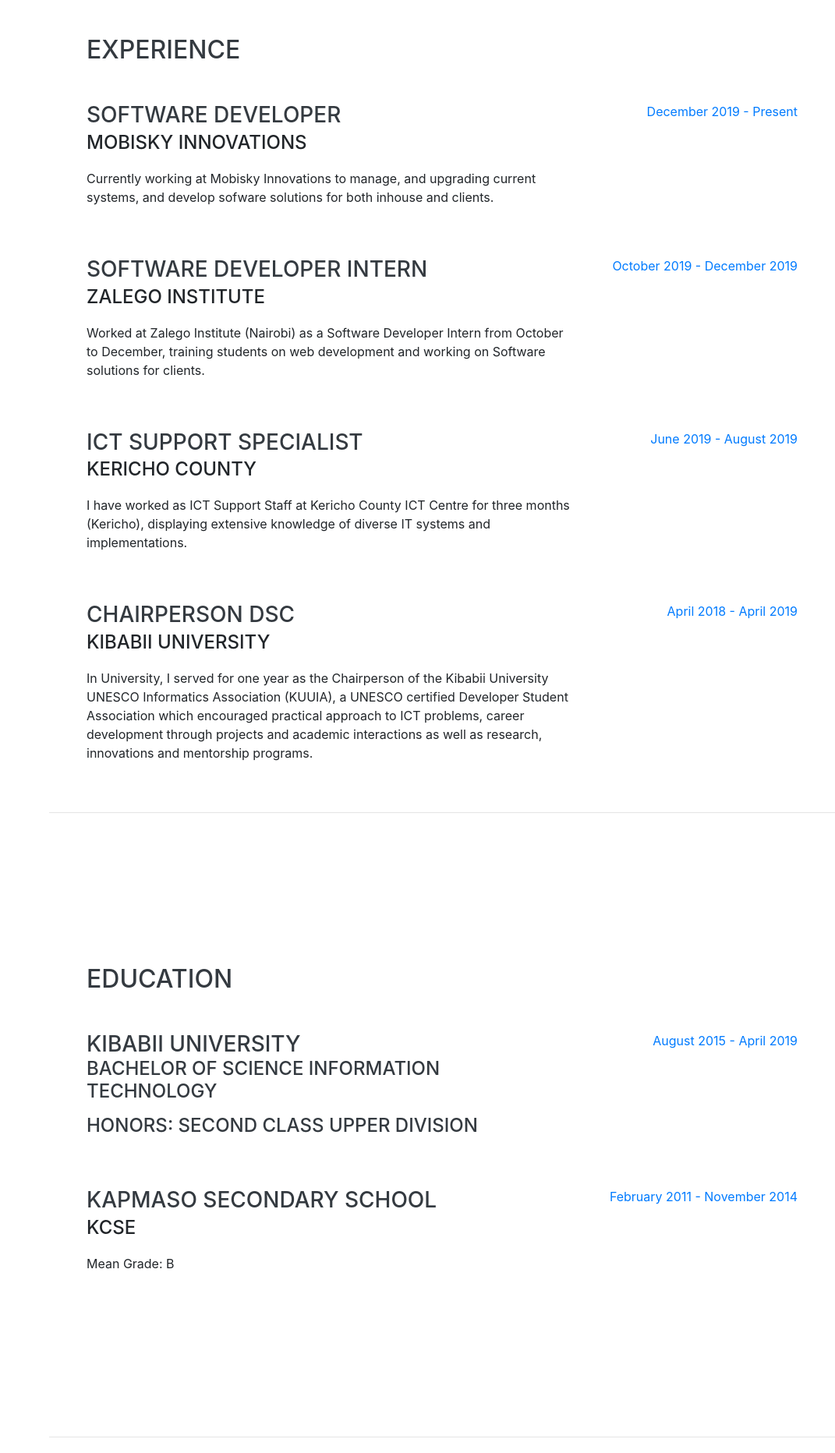
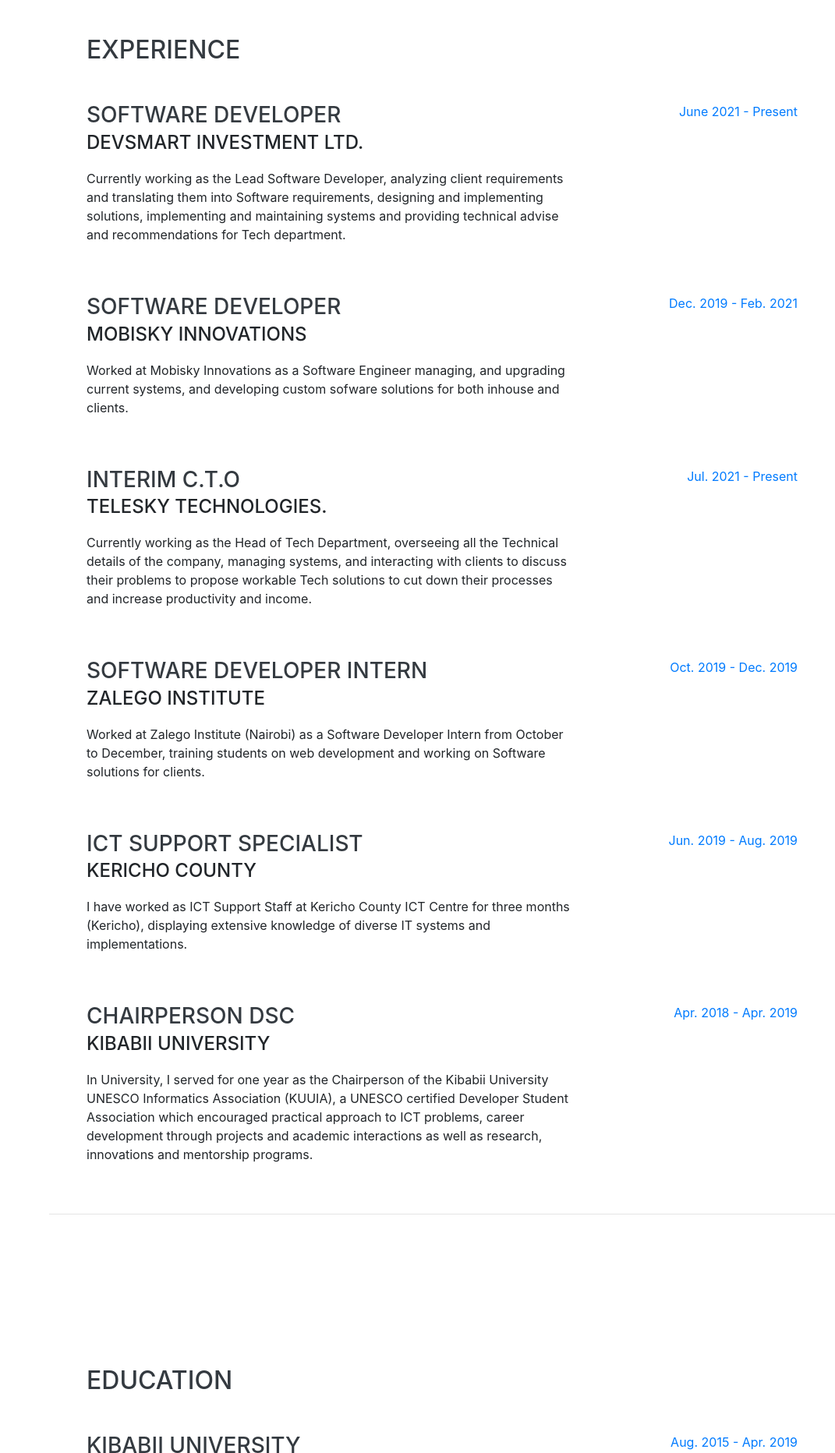
Before and after one commit to dennohdee/dennohdee.github.io, a website with bundled scripts: page index.html in a window 1280 px wide. Shown: the part 804-2668 px from the top of the page at 78% size, without its empty margins (209-1280 px from the left). Built offline with nearby package versions, Linux system fonts and the light colour scheme; a web font is replaced by a local one.

Commit message:
Update index.html

```diff
--- a/index.html
+++ b/index.html
@@ -108,12 +108,36 @@
         <div class="resume-item d-flex flex-column flex-md-row justify-content-between mb-5">
           <div class="resume-content">
             <h3 class="mb-0">Software Developer</h3>
+            <div class="subheading mb-3">Devsmart Investment Ltd.</div>
+            <p>Currently working as the Lead Software Developer, analyzing  client requirements and translating them into Software requirements,
+              designing and implementing solutions, implementing and maintaining systems and providing technical advise and recommendations for Tech department.</p>
+          </div>
+          <div class="resume-date text-md-right">
+            <span class="text-primary">June 2021 - Present</span>
+          </div>
+        </div>
+
+        <div class="resume-item d-flex flex-column flex-md-row justify-content-between mb-5">
+          <div class="resume-content">
+            <h3 class="mb-0">Software Developer</h3>
             <div class="subheading mb-3">Mobisky Innovations</div>
-            <p>Currently working at Mobisky Innovations to manage, and upgrading current systems, and develop
+            <p>Worked at Mobisky Innovations as a Software Engineer managing, and upgrading current systems, and developing custom
               sofware solutions for both inhouse and clients.</p>
           </div>
           <div class="resume-date text-md-right">
-            <span class="text-primary">December 2019 - Present</span>
+            <span class="text-primary">Dec. 2019 - Feb. 2021</span>
+          </div>
+        </div>
+
+        <div class="resume-item d-flex flex-column flex-md-row justify-content-between mb-5">
+          <div class="resume-content">
+            <h3 class="mb-0">Interim C.T.O</h3>
+            <div class="subheading mb-3">Telesky Technologies.</div>
+            <p>Currently working as the Head of Tech Department, overseeing all the Technical details of the company, managing systems, and interacting with clients to discuss
+              their problems to propose workable Tech solutions to cut down their processes and increase productivity and income.</p>
+          </div>
+          <div class="resume-date text-md-right">
+            <span class="text-primary">Jul. 2021 - Present</span>
           </div>
         </div>
 
@@ -128,7 +152,7 @@
             </p>
           </div>
           <div class="resume-date text-md-right">
-            <span class="text-primary">October 2019 - December 2019</span>
+            <span class="text-primary">Oct. 2019 - Dec. 2019</span>
           </div>
         </div>
 
@@ -143,7 +167,7 @@
             </p>
           </div>
           <div class="resume-date text-md-right">
-            <span class="text-primary">June 2019 - August 2019</span>
+            <span class="text-primary">Jun. 2019 - Aug. 2019</span>
           </div>
         </div>
 
@@ -160,7 +184,7 @@
             </p>
           </div>
           <div class="resume-date text-md-right">
-            <span class="text-primary">April 2018 - April 2019</span>
+            <span class="text-primary">Apr. 2018 - Apr. 2019</span>
           </div>
         </div>
 
@@ -181,7 +205,7 @@
             <div class="subheading mb-3">Honors: Second Class Upper Division</div>
           </div>
           <div class="resume-date text-md-right">
-            <span class="text-primary">August 2015 - April 2019</span>
+            <span class="text-primary">Aug. 2015 - Apr. 2019</span>
           </div>
         </div>
 
@@ -192,7 +216,7 @@
             <p>Mean Grade: B</p>
           </div>
           <div class="resume-date text-md-right">
-            <span class="text-primary">February 2011 - November 2014</span>
+            <span class="text-primary">Feb. 2011 - Nov. 2014</span>
           </div>
         </div>
 
@@ -207,14 +231,11 @@
 
         <div class="subheading mb-3">Programming Languages &amp; Tools</div>
         <ul class="list-inline dev-icons">
-          <li class="list-inline-item" title="HTML 5">
-            <i class="fab fa-html5"></i>
+          <li class="list-inline-item" title="Node Js">
+            <i class="fab fa-nodejs"></i>
           </li>
-          <li class="list-inline-item" title="CSS3">
-            <i class="fab fa-css3-alt"></i>
-          </li>
-          <li class="list-inline-item" title="Javascript">
-            <i class="fab fa-js-square"></i>
+          <li class="list-inline-item" title="React Js">
+            <i class="fab fa-reactjs"></i>
           </li>
           <li class="list-inline-item" title="Vue Js">
             <i class="fab fa-vuejs"></i>
@@ -227,6 +248,15 @@
           </li>
           <li class="list-inline-item" title="PHP">
             <i class="fab fa-php"></i>
+          </li>
+          <li class="list-inline-item" title="HTML 5">
+            <i class="fab fa-html5"></i>
+          </li>
+          <li class="list-inline-item" title="CSS3">
+            <i class="fab fa-css3-alt"></i>
+          </li>
+          <li class="list-inline-item" title="Javascript">
+            <i class="fab fa-js-square"></i>
           </li>
           <li class="list-inline-item">
             <i class="fab fa-wordpress"></i>
@@ -289,6 +319,22 @@
       <div class="w-100">
         <h2 class="mb-5">Projects Done</h2>
         <ul class="fa-ul mb-0">
+          <li>
+            <i class="fa-li fa fa-trophy text-warning"></i>
+            <a href="https://bidspesa.com">Bidspesa</a>
+          </li>
+          <li>
+            <i class="fa-li fa fa-trophy text-warning"></i>
+            <a href="https://devsmart.co.ke">Devsmart Chama System</a>
+          </li>
+          <li>
+            <i class="fa-li fa fa-trophy text-warning"></i>
+            <a href="https://devpesa.devsmart.co.ke">Devpesa App</a>
+          </li>
+          <li>
+            <i class="fa-li fa fa-trophy text-warning"></i>
+            <a href="https://essaypan.com">Essay Pan</a>
+          </li>
           <li>
             <i class="fa-li fa fa-trophy text-warning"></i>
             <a href="https://trading.twalisha.com">Twalisha Marketplace</a>
```
